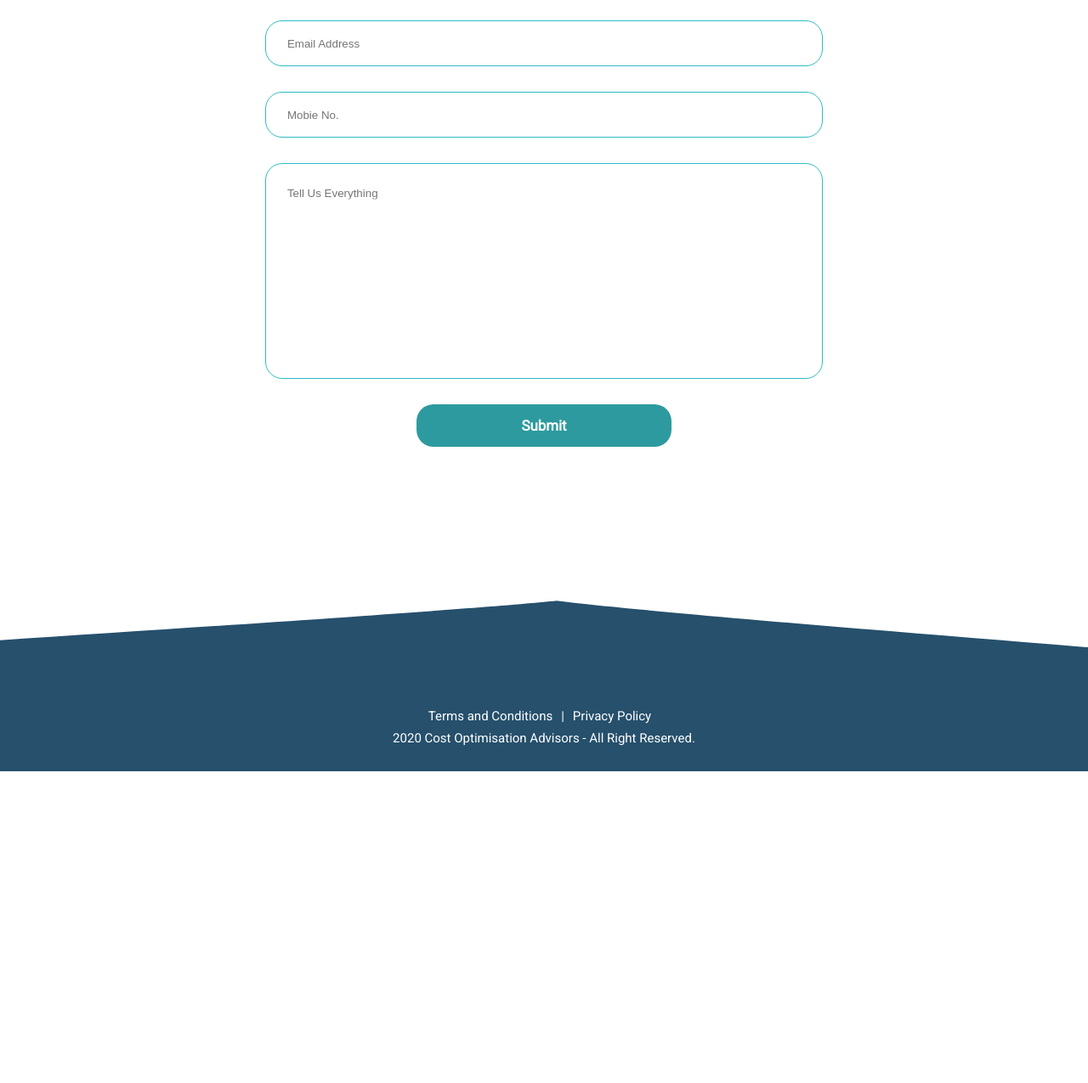
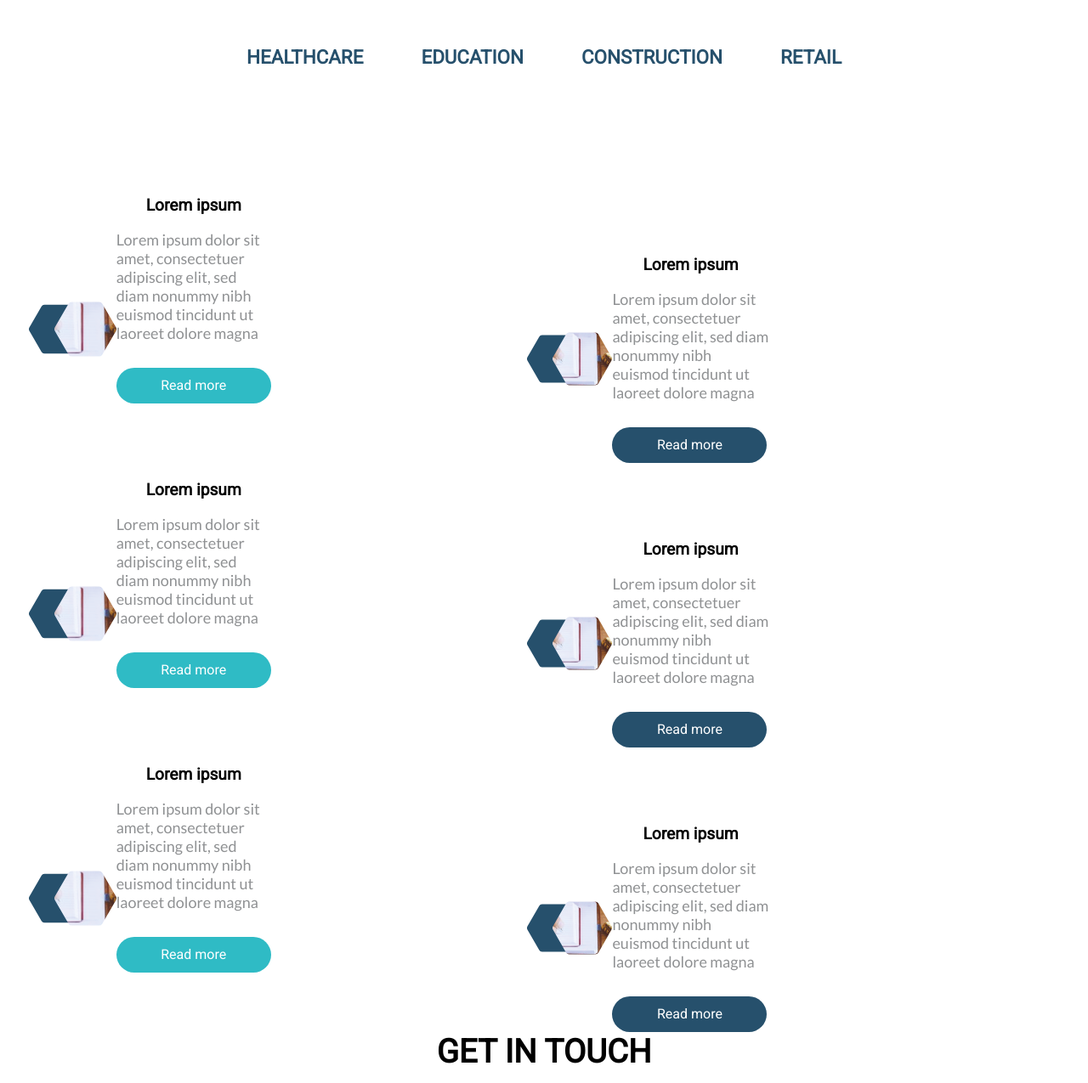
Before and after one commit to dimanaumych/COA, a plain HTML site: page case-studies.html in a window 1280 px wide. Shown: the part 307-1582 px from the top of the page at 85% size. Before the commit the page ends 1215 px from the top, so only its background shows below. Drawn offline with nearby package versions, Linux system fonts and the light colour scheme.

```diff
--- a/case-studies.html
+++ b/case-studies.html
@@ -60,7 +60,115 @@
         </header>
     </div>
 </div>
-
+<div class="case-studies-wrapper">
+    <p class="case-studies-title">Case studies</p>
+    <nav >
+        <ul class="case-studies-nav">
+            <li>Healthcare</li>
+            <li>Education</li>
+            <li>Construction</li>
+            <li>Retail</li>
+        </ul>
+    </nav>
+    <div class="study-cases">
+        <div class="study-case">
+            <div class="mask-service-rel">
+                <img src="images/Vect.png" class="mask-service-abs">
+                <img src="images/front-page/0.png" class="mask-service">
+            </div>
+            <div class="study-info">
+                <p class="case-title">Lorem ipsum</p>
+                <p class="case-text">Lorem ipsum dolor sit
+                    amet, consectetuer
+                    adipiscing elit, sed
+                    diam nonummy nibh
+                    euismod tincidunt ut
+                    laoreet dolore magna</p>
+                <div class="case-btn">Read more</div>
+            </div>
+        </div>
+        <div class="study-case">
+            <div class="mask-service-rel">
+                <img src="images/Vect.png" class="mask-service-abs">
+                <img src="images/front-page/0.png" class="mask-service">
+            </div>
+            <div class="study-info">
+                <p class="case-title">Lorem ipsum</p>
+                <p class="case-text">Lorem ipsum dolor sit
+                    amet, consectetuer
+                    adipiscing elit, sed
+                    diam nonummy nibh
+                    euismod tincidunt ut
+                    laoreet dolore magna</p>
+                <div class="case-btn">Read more</div>
+            </div>
+        </div>
+        <div class="study-case">
+            <div class="mask-service-rel">
+                <img src="images/Vect.png" class="mask-service-abs">
+                <img src="images/front-page/0.png" class="mask-service">
+            </div>
+            <div class="study-info">
+                <p class="case-title">Lorem ipsum</p>
+                <p class="case-text">Lorem ipsum dolor sit
+                    amet, consectetuer
+                    adipiscing elit, sed
+                    diam nonummy nibh
+                    euismod tincidunt ut
+                    laoreet dolore magna</p>
+                <div class="case-btn">Read more</div>
+            </div>
+        </div>
+        <div class="study-case">
+            <div class="mask-service-rel">
+                <img src="images/Vect.png" class="mask-service-abs">
+                <img src="images/front-page/0.png" class="mask-service">
+            </div>
+            <div class="study-info">
+                <p class="case-title">Lorem ipsum</p>
+                <p class="case-text">Lorem ipsum dolor sit
+                    amet, consectetuer
+                    adipiscing elit, sed
+                    diam nonummy nibh
+                    euismod tincidunt ut
+                    laoreet dolore magna</p>
+                <div class="case-btn">Read more</div>
+            </div>
+        </div>
+        <div class="study-case">
+            <div class="mask-service-rel">
+                <img src="images/Vect.png" class="mask-service-abs">
+                <img src="images/front-page/0.png" class="mask-service">
+            </div>
+            <div class="study-info">
+                <p class="case-title">Lorem ipsum</p>
+                <p class="case-text">Lorem ipsum dolor sit
+                    amet, consectetuer
+                    adipiscing elit, sed
+                    diam nonummy nibh
+                    euismod tincidunt ut
+                    laoreet dolore magna</p>
+                <div class="case-btn">Read more</div>
+            </div>
+        </div>
+        <div class="study-case">
+            <div class="mask-service-rel">
+                <img src="images/Vect.png" class="mask-service-abs">
+                <img src="images/front-page/0.png" class="mask-service">
+            </div>
+            <div class="study-info">
+                <p class="case-title">Lorem ipsum</p>
+                <p class="case-text">Lorem ipsum dolor sit
+                    amet, consectetuer
+                    adipiscing elit, sed
+                    diam nonummy nibh
+                    euismod tincidunt ut
+                    laoreet dolore magna</p>
+                <div class="case-btn">Read more</div>
+            </div>
+        </div>
+    </div>
+</div>
 <footer>
     <h2>GET IN TOUCH</h2>
     <form>
--- a/css/case_studies.css
+++ b/css/case_studies.css
@@ -0,0 +1,85 @@
+.case-studies-wrapper{
+    width: 100%;
+}
+.case-studies-title{
+    margin-top: 50px;
+    text-align: center;
+    font-size: 3rem;
+    font-family: Roboto;
+    font-weight: bold;
+    letter-spacing: 2px;
+}
+.case-studies-nav{
+    width: 70%;
+    max-width: 700px;
+    margin: 0 auto;
+    margin-top: 70px;
+    color: #26506C;
+    font-family: Roboto;
+    font-size: 1.4rem;
+    text-transform: uppercase;
+    font-weight: bold;
+    display: flex;
+    justify-content: space-between;
+}
+.case-studies-nav li:hover{
+    cursor: pointer;
+}
+.study-cases{
+    display: grid;
+    width: 90%;
+    margin: 0 auto;
+    margin-top: 150px;
+    grid-template-columns: 1fr 1fr;
+    grid-column-gap: 20px;
+    grid-row-gap: 20px;
+}
+.study-case:nth-child(2n){
+    margin-top: 70px;
+}
+.study-case{
+    width: 45%;
+    display: flex;
+    justify-content: space-between;
+}
+.mask-service{
+    height: 100%;
+    -webkit-mask: url('../images/sd1.svg') center center / 100% 100% no-repeat;
+    width: 100%;
+    object-fit: cover;
+    object-position: center;
+    margin: 0px auto;
+    margin-bottom: 30px;
+}
+
+.mask-service-rel{
+    position: relative;
+}
+
+.mask-service-abs{
+    position: absolute;
+    left: -30px;
+    top: 5%;
+    height: 90%;
+    -webkit-mask: url('../images/sd1.svg') center center / 100% 100% no-repeat;
+    width: 90%;
+    object-fit: cover;
+    object-position: center;
+    margin-bottom: 30px;
+}
+.case-btn{
+    background: #2FBBC5;
+    width: 180px;
+    height: 40px;
+    margin-top: 30px;
+    text-align: center;
+    line-height: 40px;
+    color: white;
+    font-family: Roboto;
+    font-size: 1rem;
+    border: 1px solid transparent;
+    border-radius: 30px;
+}
+.study-case:nth-child(2n) .case-btn{
+    background: #26506C;
+}
```
